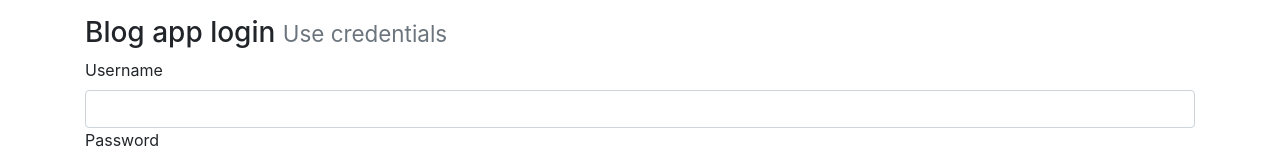
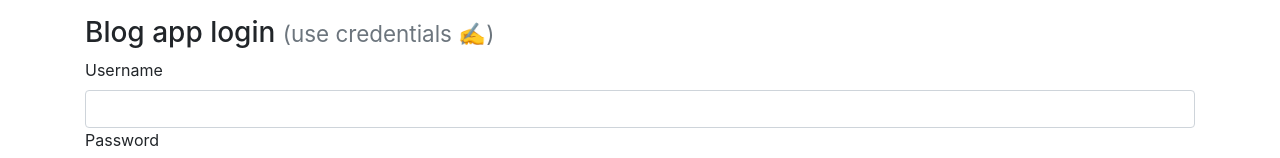
Before and after one commit to mtuomiko/bloglist-monorepo, a React app: page / in a window 1280 px wide. Shown: the top 158 px of the page. Built offline with nearby package versions, Linux system fonts and the light colour scheme; no server answers.

Commit message:
Change login header
Checking that a new deployment succeeds after the previous deployment rollbacked and the fix was not deployed (because of the rollback).

```diff
--- a/client/components/LoginForm.js
+++ b/client/components/LoginForm.js
@@ -24,7 +24,7 @@ const LoginForm = (props) => {
   return (
     <Row className="mt-3">
       <Col>
-        <h3>Blog app login <small className="text-muted">Use credentials</small></h3>
+        <h3>Blog app login <small className="text-muted">(use credentials ✍)</small></h3>
         <Form onSubmit={handleLogin}>
           <Form.Group>
             <Form.Label>Username</Form.Label>
```
